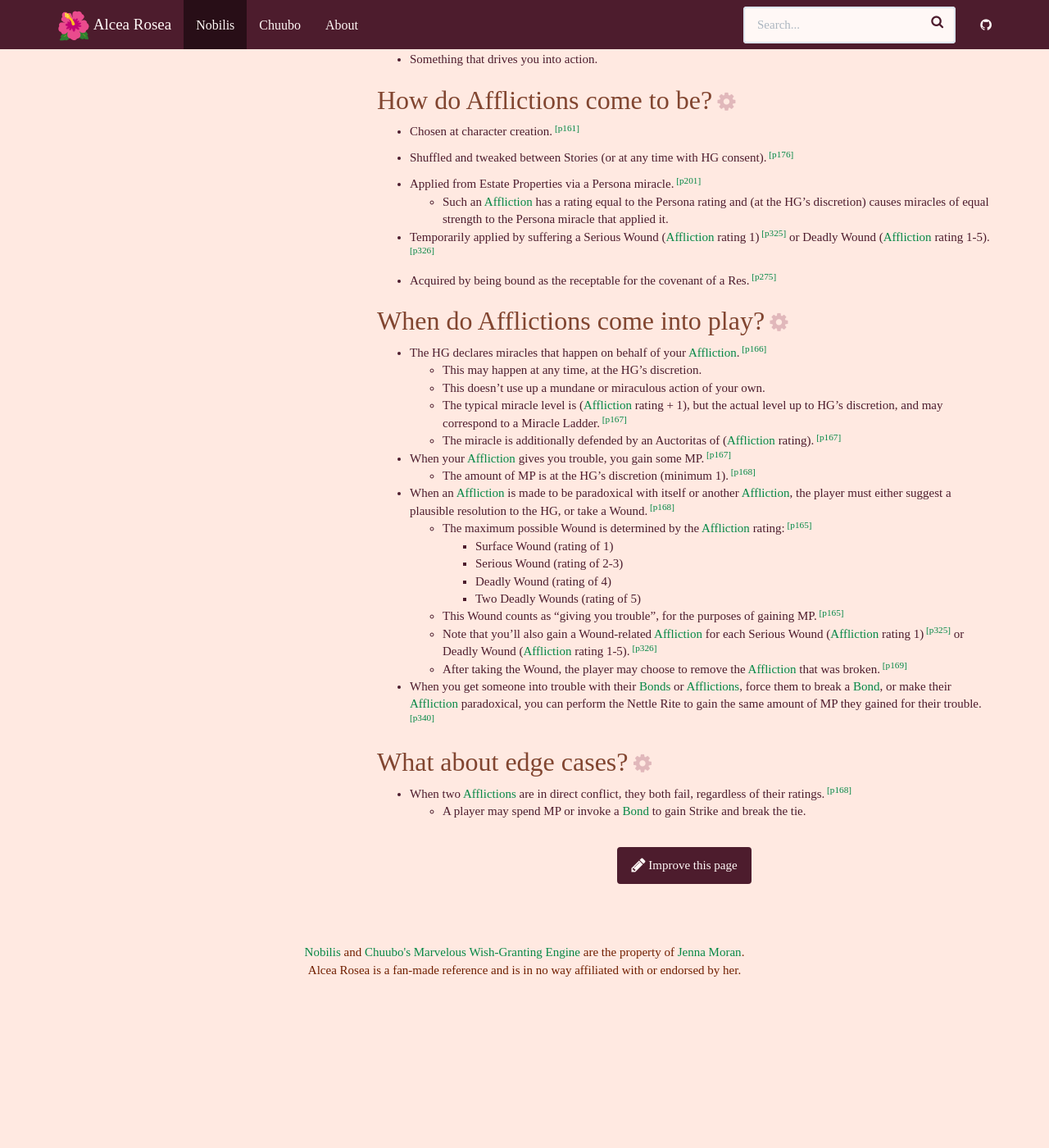
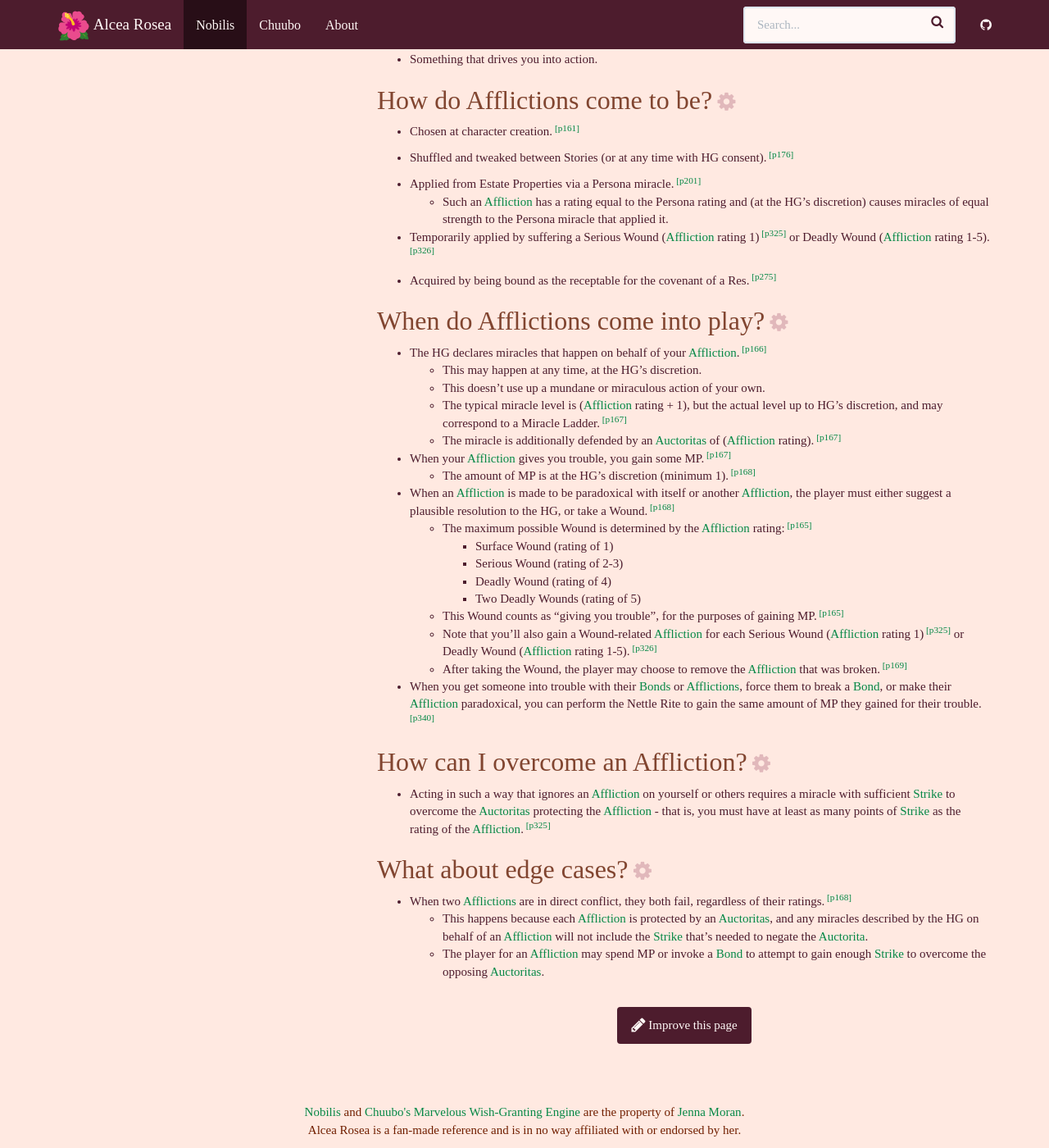
Before and after one commit to alcea-rosea/alcea-rosea.github.io, a Jekyll site: the page built from _nobilis/mechanics/afflictions.md, in a window 1280 px wide and 1400 px high, scrolled down 362 px. Shown: the whole window at 82% size. Built offline with Jekyll 4.4.1, drawn with Linux system fonts in a browser that asks for light colours; nearby versions of some CDN libraries; emoji names are drawn with the system emoji font; some web fonts are replaced; before the commit the page ends 1567 px from its top, so only the background shows below that.

Commit message:
Add Strike and Auctoritas.

```diff
--- a/_data/nobilis.yml
+++ b/_data/nobilis.yml
@@ -8,9 +8,14 @@
     docs:
     - bonds
     - afflictions
+    - strike
+    - auctoritas
 
 refs:
   Bond:        /nobilis/mechanics/bonds/
   Bonds:       /nobilis/mechanics/bonds/
   Affliction:  /nobilis/mechanics/afflictions/
   Afflictions: /nobilis/mechanics/afflictions/
+  Strike:      /nobilis/mechanics/strike/
+  Auctoritas:  /nobilis/mechanics/auctoritas/
+  Auctorita:   /nobilis/mechanics/auctoritas/
--- a/_nobilis/mechanics/afflictions.md
+++ b/_nobilis/mechanics/afflictions.md
@@ -53,7 +53,12 @@
 
 - When you get someone into trouble with their Bonds or Afflictions, force them to break a Bond, or make their Affliction paradoxical, you can perform the Nettle Rite to gain the same amount of MP they gained for their trouble [p340].
 
+### How can I overcome an Affliction?
+
+- Acting in such a way that ignores an Affliction on yourself or others requires a miracle with sufficient Strike to overcome the Auctoritas protecting the Affliction - that is, you must have at least as many points of Strike as the rating of the Affliction. [p325]
+
 ### What about edge cases?
 
 - When two Afflictions are in direct conflict, they both fail, regardless of their ratings [p168].
-  - A player may spend MP or invoke a Bond to gain Strike and break the tie.
+  - This happens because each Affliction is protected by an Auctoritas, and any miracles described by the HG on behalf of an Affliction will not include the Strike that's needed to negate the Auctorita.
+  - The player for an Affliction may spend MP or invoke a Bond to attempt to gain enough Strike to overcome the opposing Auctoritas.
```
Also changed, not shown: _nobilis/mechanics/auctoritas.md (added, +26 -0 lines), _nobilis/mechanics/bonds.md (+4 -1 lines), _nobilis/mechanics/strike.md (added, +35 -0 lines).
